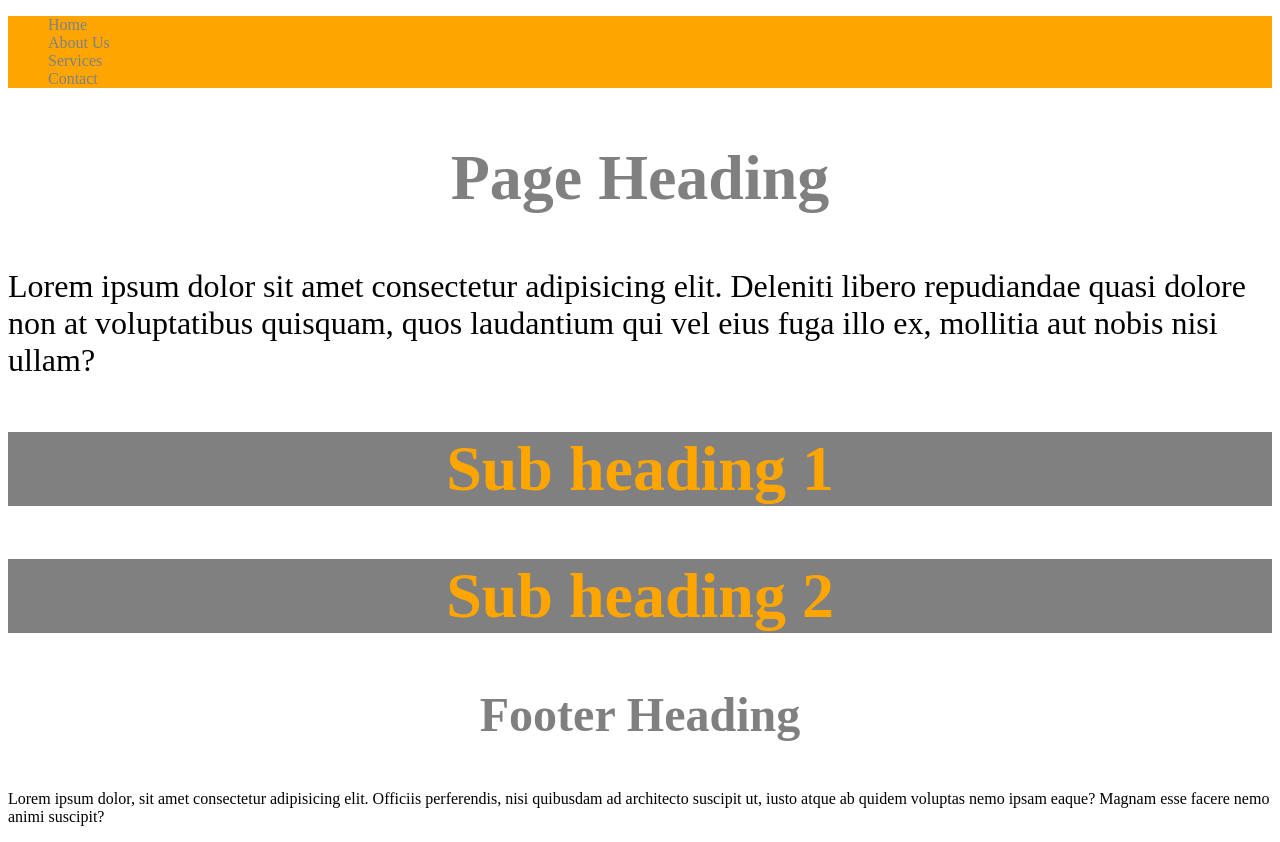
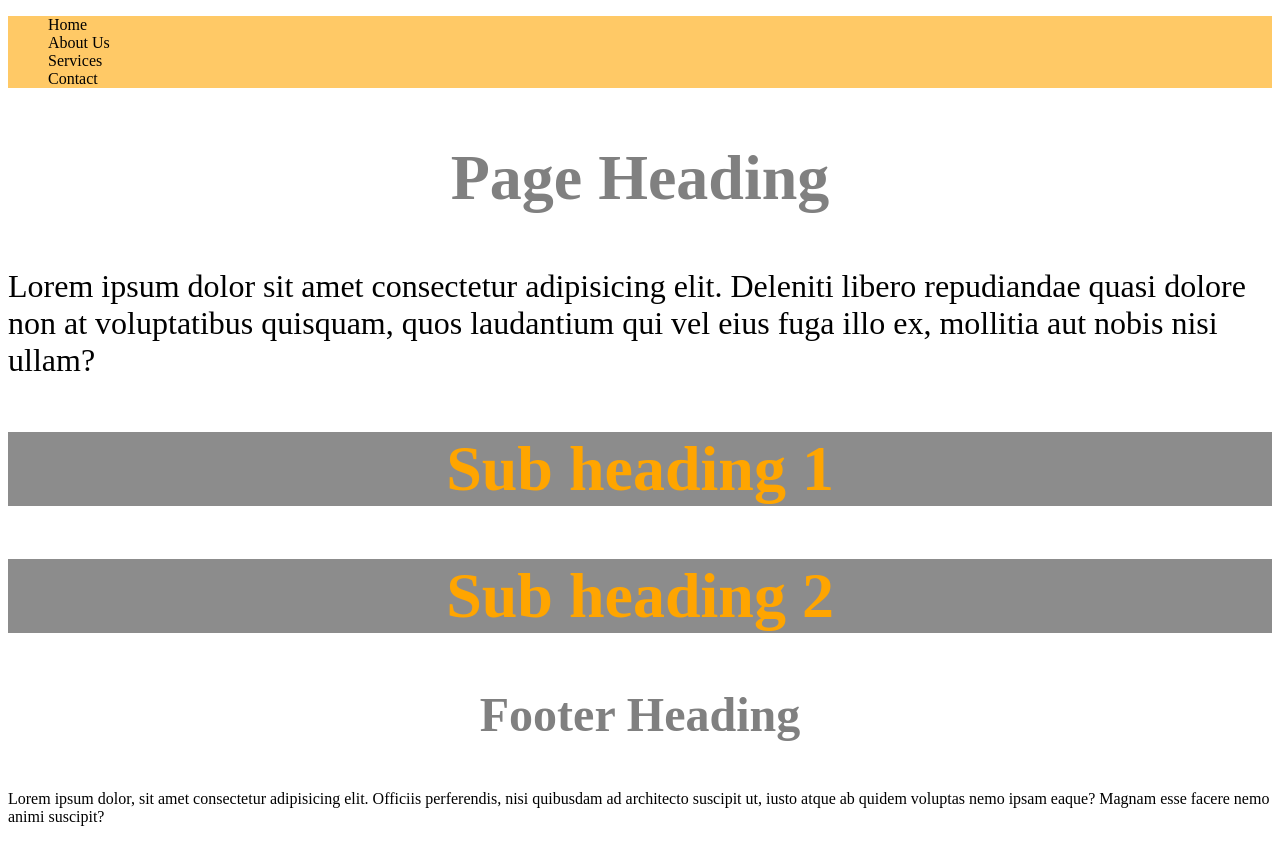
Before and after one commit to sajedshaikh2016/sass-introduction, a plain HTML site: page index.html in a window 1280 px wide. Drawn offline with Linux system fonts and the light colour scheme.

Commit message:
SASS default functions.

```diff
--- a/scss/main.scss
+++ b/scss/main.scss
@@ -7,7 +7,7 @@ $font-md: 3rem;
 $font-sm: 1rem;
 
 .nav {
-  background-color: $color-primary;
+  background-color: lighten($color: $color-primary, $amount: 20%);
 
   ul li {
     list-style: none;
@@ -16,7 +16,7 @@ $font-sm: 1rem;
   a {
     text-decoration: none;
     font-size: $font-sm;
-    color: $color-secondary;
+    color: darken($color: $color-secondary, $amount: 50%);
     &:hover {
       color: $color-tertiary;
     }
@@ -30,7 +30,7 @@ $font-sm: 1rem;
 .heading {
   color: $color-primary;
   font-size: $font-lg;
-  background-color: $color-secondary;
+  background-color: transparentize($color: $color-secondary, $amount: 0.1);
   text-align: center;
 }
 
```
Also changed, not shown: css/main.css.
